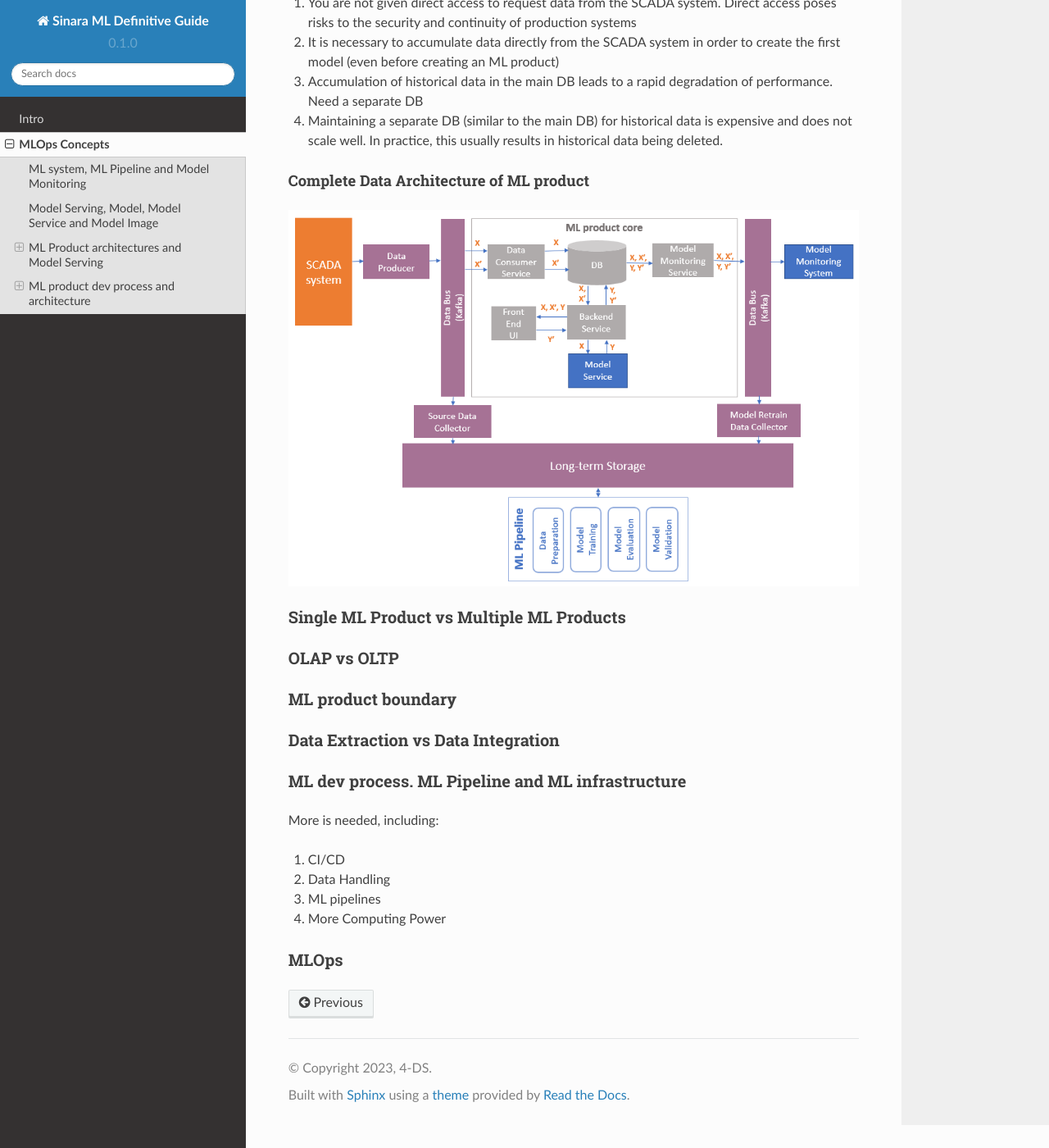
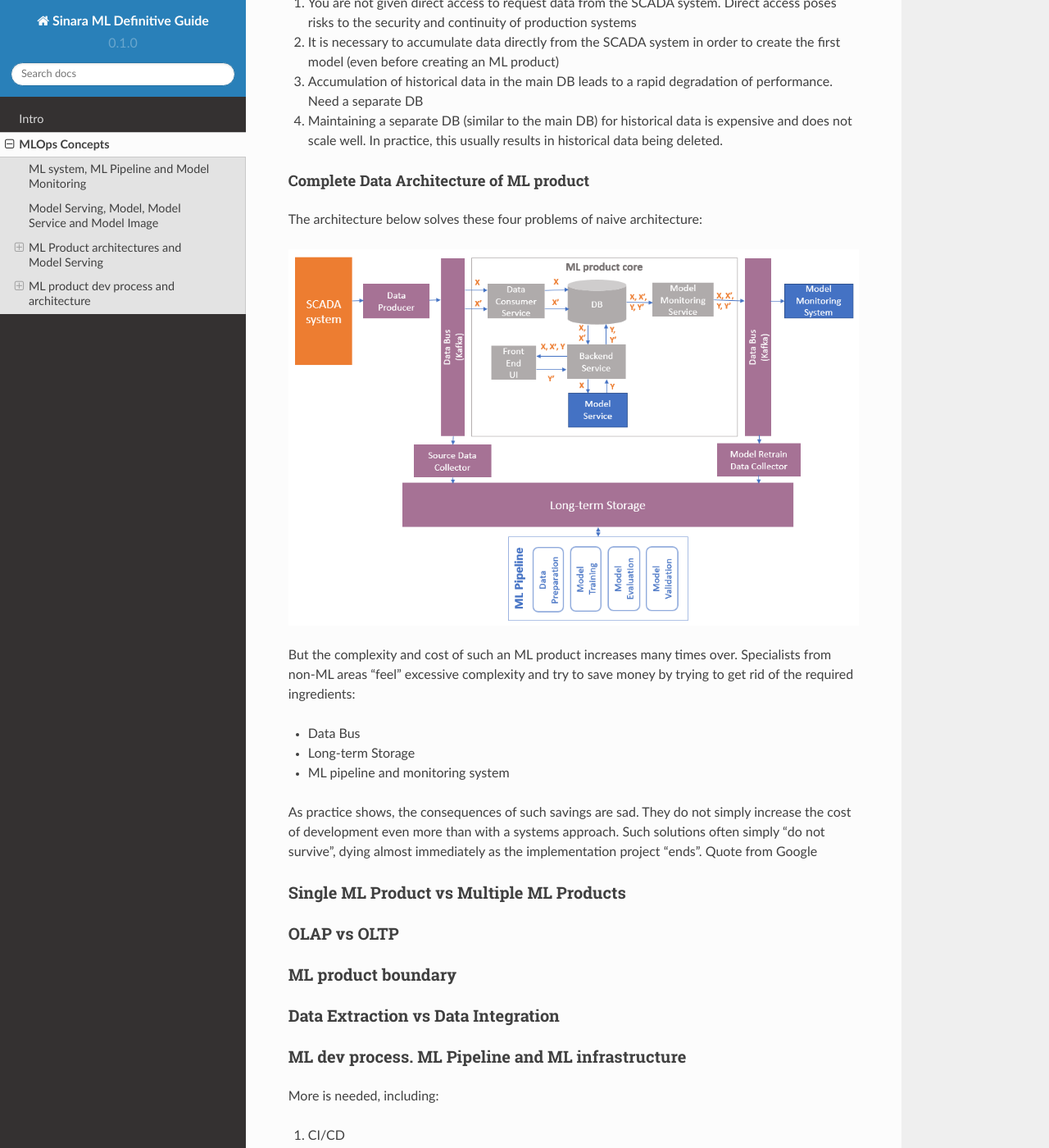
Before and after one commit to 4-DS/SinaraML-Def-Guide, a Sphinx documentation site: the page built from docs/source/concepts.rst, in a window 1280 px wide and 1400 px high, scrolled down 9964 px. Shown: the whole window at 82% size. Built offline with Sphinx 7.4.7 and the Read the Docs theme 2.0.0, drawn with Linux system fonts in a browser that asks for light colours.

Commit message:
Update concepts.rst

```diff
--- a/docs/source/concepts.rst
+++ b/docs/source/concepts.rst
@@ -181,8 +181,17 @@ But more often in ML development for non-IT companies, you have to deal with a l
 
 Complete Data Architecture of ML product
 ----------------------------------------
+The architecture below solves these four problems of naive architecture:
 
 .. image:: complete_data_architecture.png
+
+But the complexity and cost of such an ML product increases many times over. Specialists from non-ML areas “feel” excessive complexity and try to save money by trying to get rid of the required ingredients:
+
+- Data Bus
+- Long-term Storage
+- ML pipeline and monitoring system
+
+As practice shows, the consequences of such savings are sad. They do not simply increase the cost of development even more than with a systems approach. Such solutions often simply “do not survive”, dying almost immediately as the implementation project “ends”. Quote from Google
 
 Single ML Product vs Multiple ML Products
 =====================================
```
